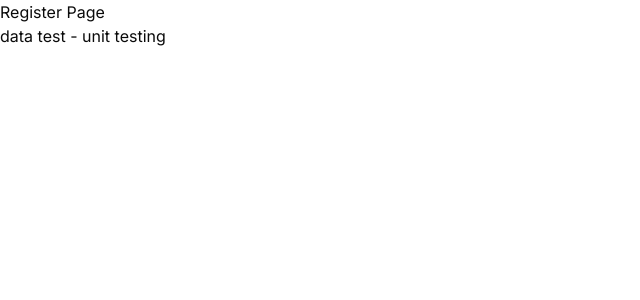
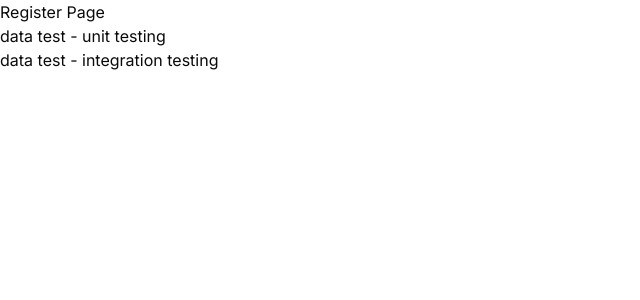
Before and after one commit to Srivarshini-iHUB/unit_testing, a React (Vite) app: page /register in a window 1280 px wide. Shown: the top 300 px of the page, without its empty margins (0-640 px from the left). Built offline with nearby package versions, Linux system fonts and the light colour scheme; no server answers.

Commit message:
test commit

```diff
--- a/src/pages/auth/Register.jsx
+++ b/src/pages/auth/Register.jsx
@@ -3,6 +3,7 @@ const RegisterPage = () => {
     <>
   <div>Register Page</div>
  <div>data test - unit testing</div>
+ <div>data test - integration testing</div>
   </>
 );
 };
```
